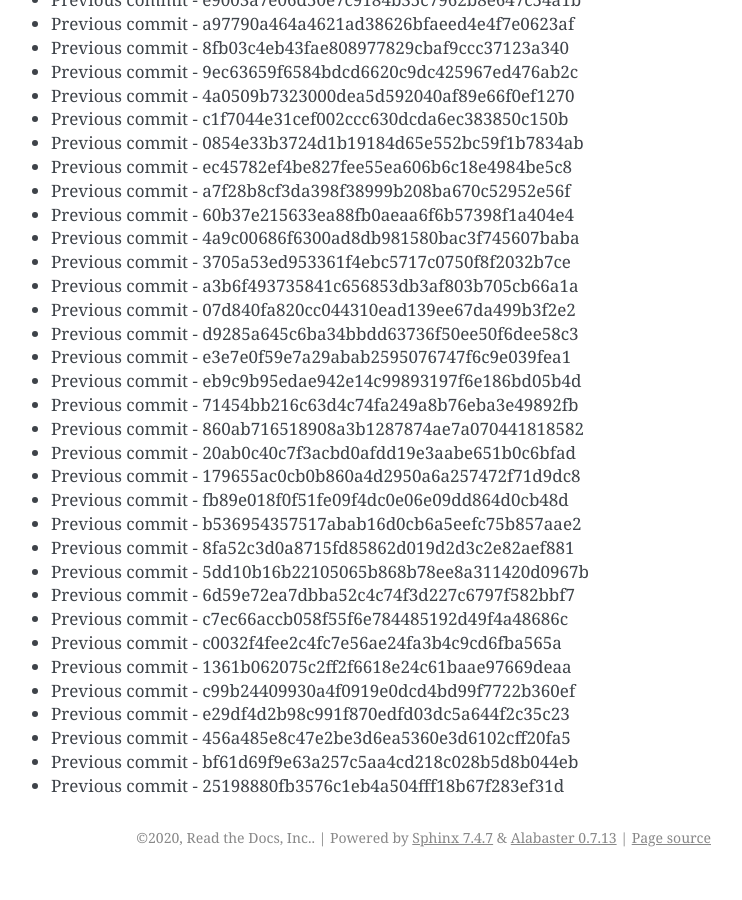
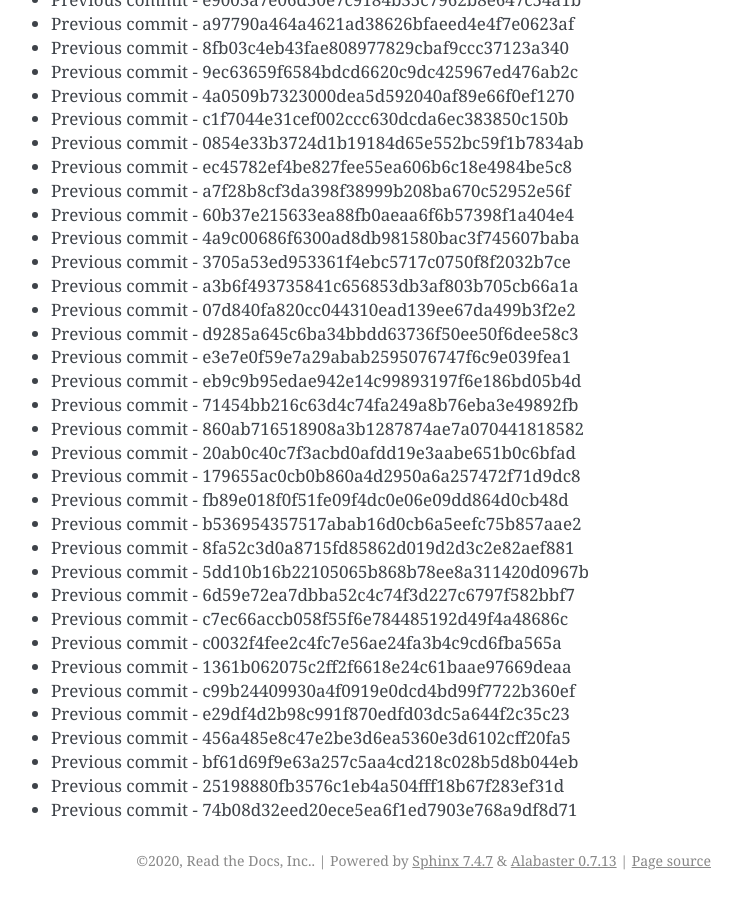
Before and after one commit to readthedocs/rtd-git-stresstest, a Sphinx documentation site: the page built from docs/updates.rst, in a window 1280 px wide and 900 px high, scrolled down 94153 px. Shown: the whole window, without its empty margins (399-1141 px from the left). Built offline with Sphinx 7.4.7, drawn with Linux system fonts in a browser that asks for light colours; before the commit the page ends 95030 px from its top, so only the background shows below that.

Commit message:
Generating commit from previous: 74b08d32eed20ece5ea6f1ed7903e768a9df8d71

```diff
--- a/docs/updates.rst
+++ b/docs/updates.rst
@@ -3988,3 +3988,4 @@ It can be tested for any performance characteristics.
 * Previous commit - 456a485e8c47e2be3d6ea5360e3d6102cff20fa5
 * Previous commit - bf61d69f9e63a257c5aa4cd218c028b5d8b044eb
 * Previous commit - 25198880fb3576c1eb4a504fff18b67f283ef31d
+* Previous commit - 74b08d32eed20ece5ea6f1ed7903e768a9df8d71
```
